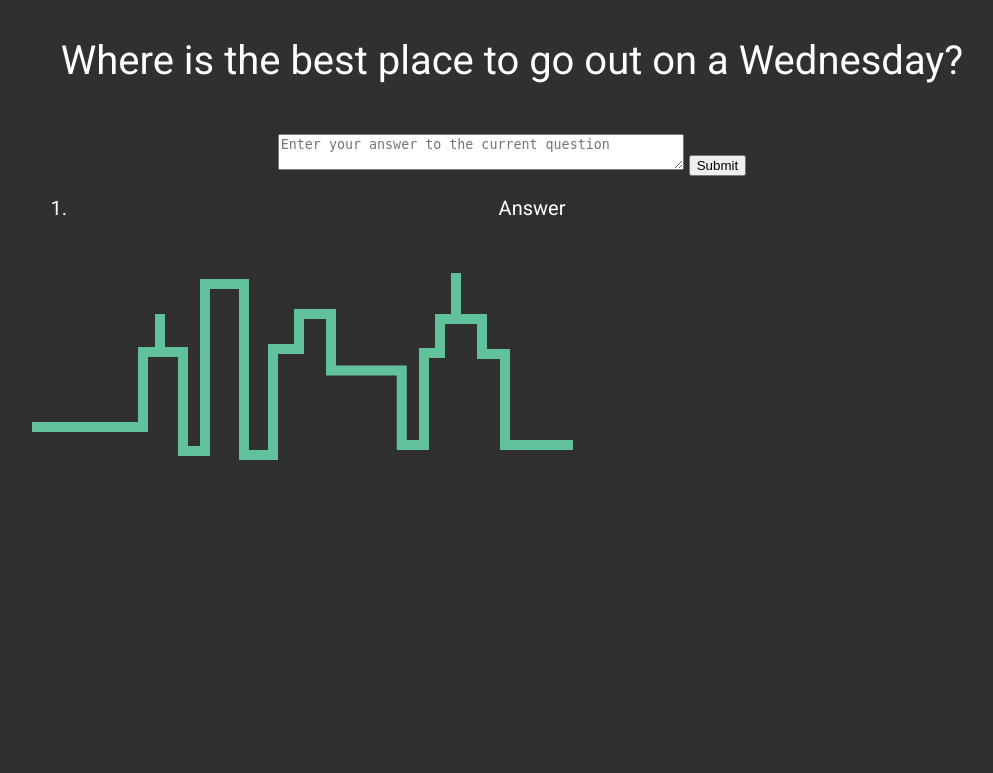
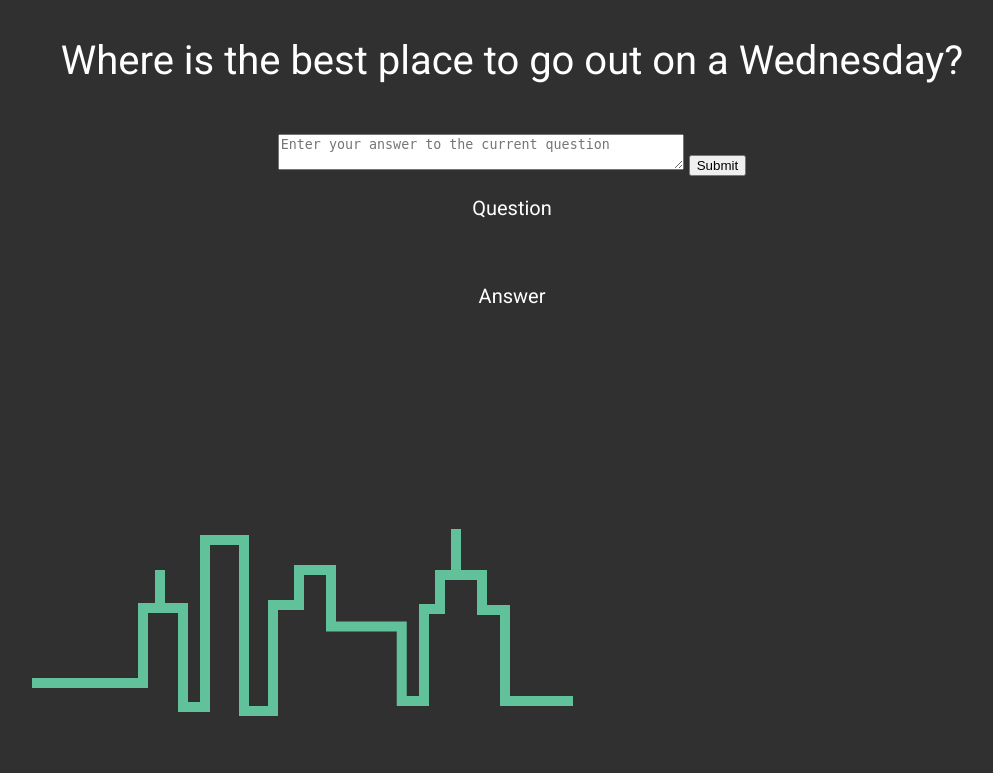
Before and after one commit to plymouthmarina/PlymBeat, a Node server app: page / in a window 1280 px wide. Shown: the part 337-1110 px from the top of the page, without its empty margins (128-1121 px from the left). Before the commit the page ends 797 px from the top, so only its background shows below. Run offline with Node 20, Linux system fonts and the light colour scheme.

Commit message:
appending div

```diff
--- a/public/base.css
+++ b/public/base.css
@@ -45,3 +45,7 @@
     width:1253px;
 	height:269px;
 }
+
+#history{
+	min-height:300px;
+}
--- a/public/index.html
+++ /dev/null
@@ -1,37 +0,0 @@
-<!doctype html>
-<html>
-<head>
-  <meta charset="utf-8">
-  <title>Urban API</title>
-  <script src="jquery-1.10.2.js"> </script>
-
-  <link href="base.css" rel="stylesheet" type="text/css">
-  <link href='http://fonts.googleapis.com/css?family=Roboto' rel='stylesheet' type='text/css'>
-  <link href='http://fonts.googleapis.com/css?family=Oswald:300' rel='stylesheet' type='text/css'>
-  <script src="main.js"></script>
-</head>
-
-<body>
-
-	<div id="wrapper">
-    	<img src="assets/logo.jpg" id="logo">
-    	<div id="main">
-        	<p>Ask and answer questions to keep the heart of the city alive.</p>
-            <p id="currentQuestion">Where is the best place to go out on a Wednesday?</p>
-            <form>
-                <textarea type="text" name="answer" placeholder="Enter your answer to the current question" id="currentAnswer"></textarea>
-                <input type="submit" value="Submit" id="submitAnswer">
-            </form>
-
-            <div>
-            	<ol>
-                	<li>Answer</li>
-                </ol>
-            </div>
-        </div>
-    <div>
-    <div id="pulseAnimation">
-    </div>
-
-</body>
-</html>
--- a/public/main.js
+++ b/public/main.js
@@ -3,8 +3,9 @@
 $(document).ready(function(e) {
 
   pulseInterval = setInterval(pulseAnimation,100);
-  	$("#submitAnswer").click(function(){
-	  $("ol").append("<li>Appended Answer</li>");
+
+  $("#submitAnswer").click(function(){
+	  $("#history").append("<div><p>Appended Question</p></div>");
   });
 
 });
--- a/views/pages/index.ejs
+++ b/views/pages/index.ejs
@@ -9,12 +9,19 @@
   <div id="wrapper">
       <img src="assets/logo.jpg" id="logo">
       <div id="main">
-          <p>Ask and answer questions to keep the heart of the city alive.</p>
+        	<p>Ask and answer questions to keep the heart of the city alive.</p>
             <p id="currentQuestion">Where is the best place to go out on a Wednesday?</p>
             <form>
-                <textarea type="text" name="answer" placeholder="Enter your answer to the current question" id="currentAnswer"></textarea>    <br>
-                <input type="submit" value="Submit">
+                <textarea type="text" name="answer" placeholder="Enter your answer to the current question" id="currentAnswer"></textarea>
+                <input type="submit" value="Submit" id="submitAnswer">
             </form>
+
+            <div id="history">
+            	<div>
+                <p>Question</p><br>
+                <p>Answer</p>
+              </div>
+            </div>
         </div>
     <div>
     <div id="pulseAnimation">
```
